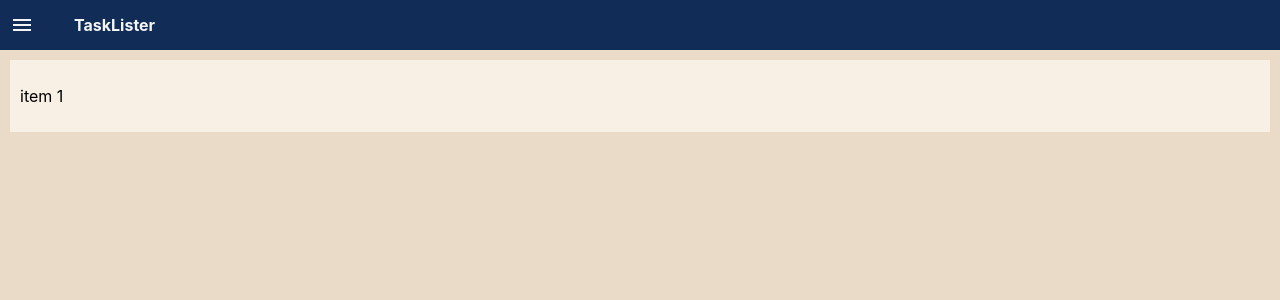
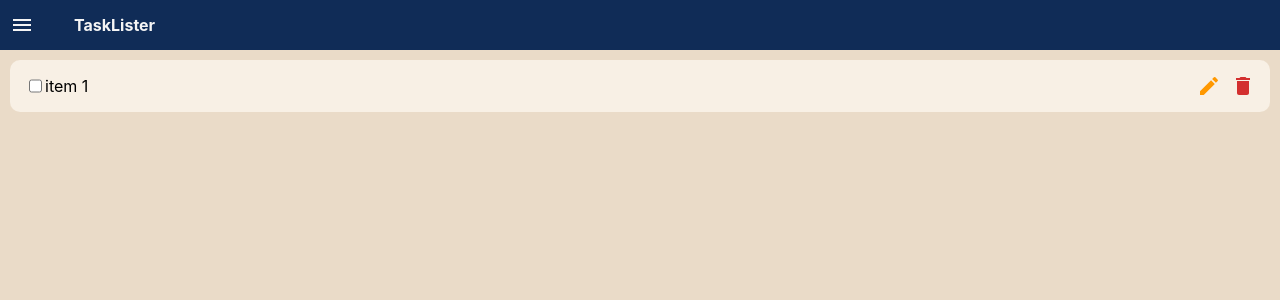
Before and after one commit to justcode-dev/react_todo, a React (Vite) app: page / in a window 1280 px wide. Shown: the top 300 px of the page. Built offline with nearby package versions, Linux system fonts and the light colour scheme.

Commit message:
Add styling and buttons for edit and delete

```diff
--- a/src/App.css
+++ b/src/App.css
@@ -42,7 +42,22 @@ main {
 }
 
 .todo-item-container {
-  padding: 10px;
+  padding-left: 15px;
+  padding-right: 15px;
   display: flex;
+  flex-direction: row;
   background-color: #F8F0E5;
+  border-radius: 10px;
+  justify-content: space-between;
 }
+
+.todo-item-container-content {
+  display: flex;
+  flex-direction: row;
+}
+
+.todo-item-container-action {
+  display: flex;
+  flex-direction: row;
+  align-items: center;
+}
--- a/src/App.jsx
+++ b/src/App.jsx
@@ -1,5 +1,7 @@
 import './App.css';
 import MenuIcon from '@mui/icons-material/Menu';
+import EditIcon from '@mui/icons-material/Edit';
+import DeleteIcon from '@mui/icons-material/Delete';
 
 function App() {
 	return (
@@ -21,7 +23,28 @@ function App() {
 				</div>
 				<div className="todos-container">
 					<div className="todo-item-container">
-						<p>item 1</p>
+						<div className="todo-item-container-content">
+							<input type="checkbox" />
+							<p>item 1</p>
+						</div>
+						<div className="todo-item-container-action">
+							<EditIcon
+								sx={{ color: 'warning.light', marginRight: '10px' }}
+								cursor="pointer"
+								onClick={() => {
+									console.log('edit button pressed');
+								}}
+								size={16}
+							/>
+							<DeleteIcon
+								color="error"
+								cursor="pointer"
+								onClick={() => {
+									console.log('delete button pressed');
+								}}
+								size={16}
+							/>
+						</div>
 					</div>
 				</div>
 			</main>
```
